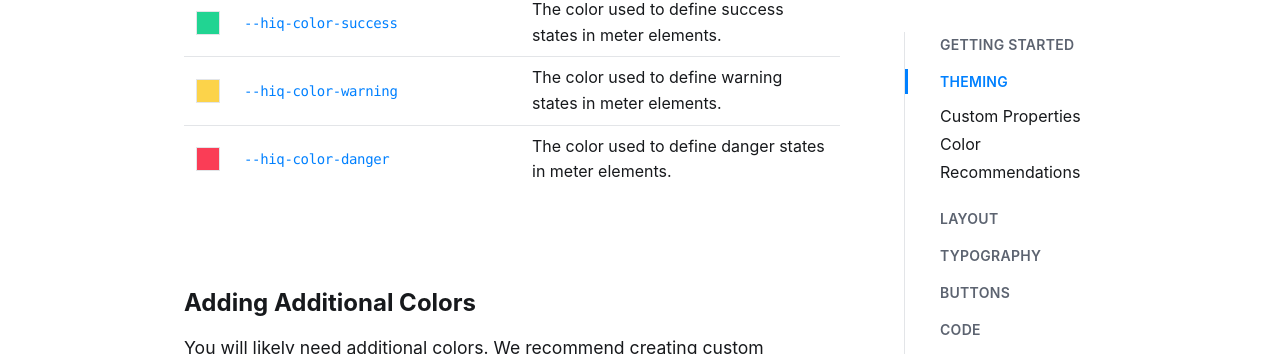
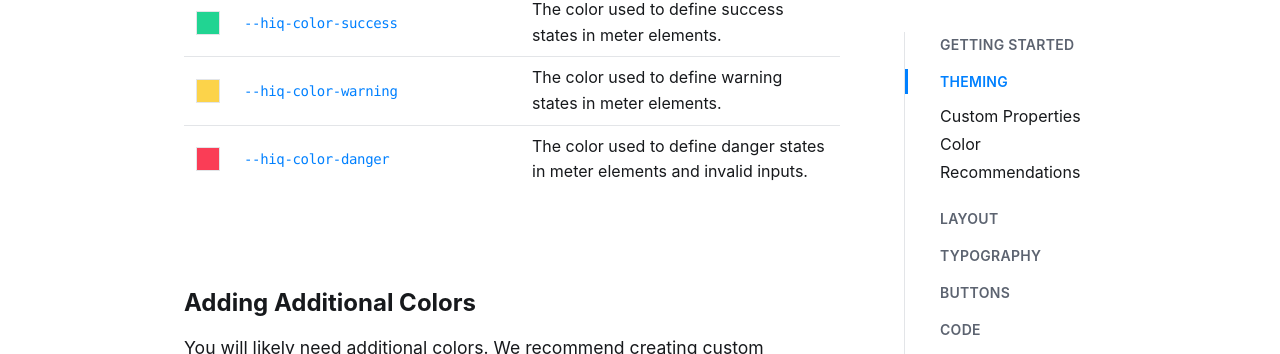
Before and after one commit to jonathanharrell/hiq, a Jekyll site: the page built from guide/theming.md, in a window 1280 px wide and 900 px high, scrolled down 2862 px. Shown: the part 124-478 px from the top of the window. Built offline with Jekyll 4.4.1, drawn with Linux system fonts in a browser that asks for light colours; comment, search, counter and statistics services are not loaded; the table of contents is made by our own code.

Commit message:
docs: fixing --hiq-speed custom property type definition

```diff
--- a/_data/custom-properties.yml
+++ b/_data/custom-properties.yml
@@ -51,7 +51,7 @@
 - name: "--hiq-color-danger"
   type: "color"
   category: "semantic-palette"
-  description: "The color used to define danger states in meter elements."
+  description: "The color used to define danger states in meter elements and invalid inputs."
   default: "hsl(352, 95%, 61%)"
 - name: "--hiq-html-background-color"
   type: "color"
@@ -103,7 +103,7 @@
   category: "borders-outlines"
   description: "Sets the color of the outline that appears on interactable elements when focused."
 - name: "--hiq-speed"
-  type: "number"
+  type: "text"
   category: "animation-controls"
   description: "Sets the default transition speed for hover, focus and active states on links, buttons and inputs."
 - name: "--hiq-easing"
```
